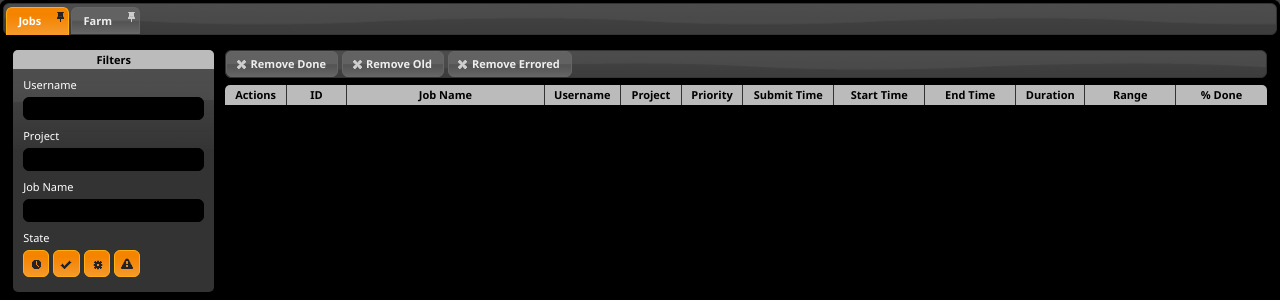
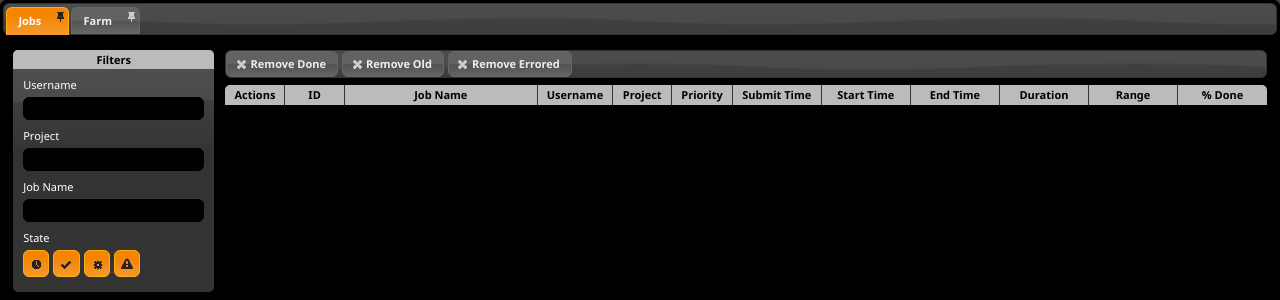
Before and after one commit to primefocusworld/sge4vfx, a PHP site: page / in a window 1280 px wide. Shown: the part 54-354 px from the top of the page. Run offline with PHP 8.4, Linux system fonts and the light colour scheme; lists and menus that the app fills with data are empty; some libraries are stand-ins or nearby versions.

Commit message:
Make duration column wider

```diff
--- a/webui/index.php
+++ b/webui/index.php
@@ -98,7 +98,7 @@
 					<th class="narrow2">Submit Time</th>
 					<th class="narrow2">Start Time</th>
 					<th class="narrow2">End Time</th>
-					<th class="narrow1">Duration</th>
+					<th class="narrow2">Duration</th>
 					<th class="narrow2">Range</th>
 					<th class="narrow2">% Done</th>
 				</tr>
```
